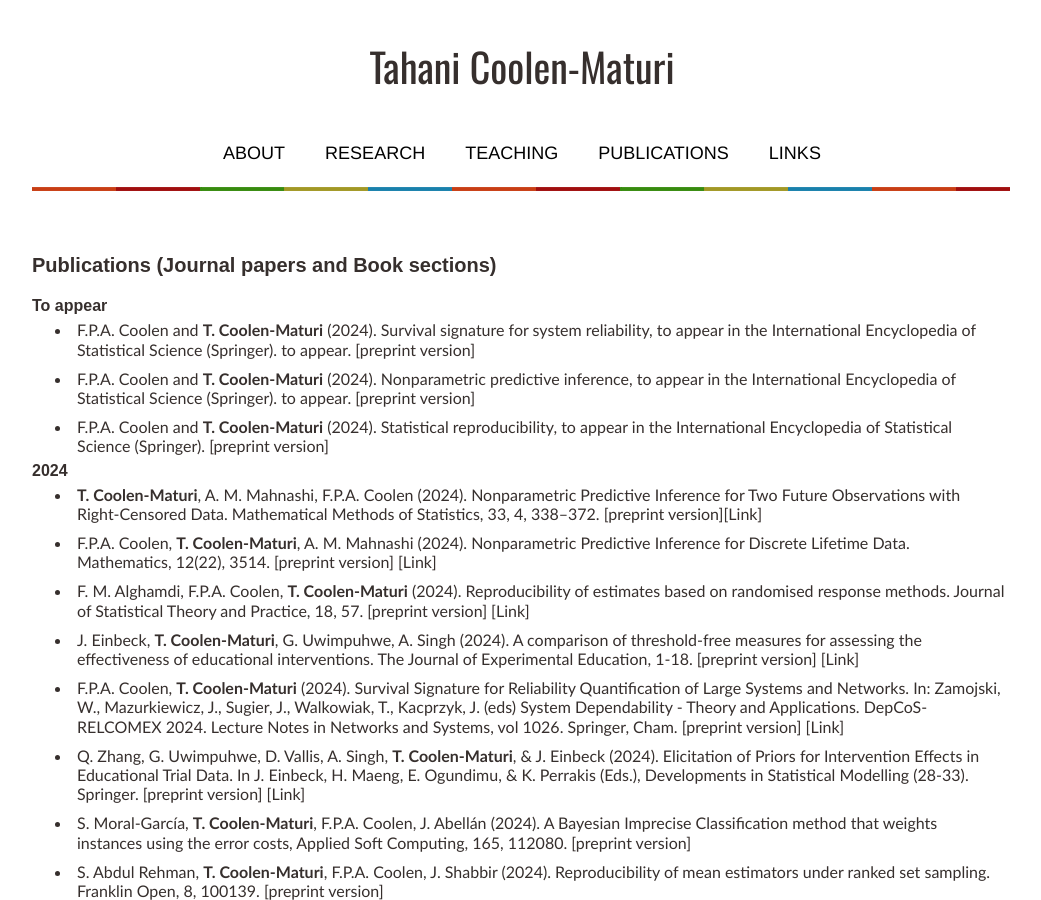
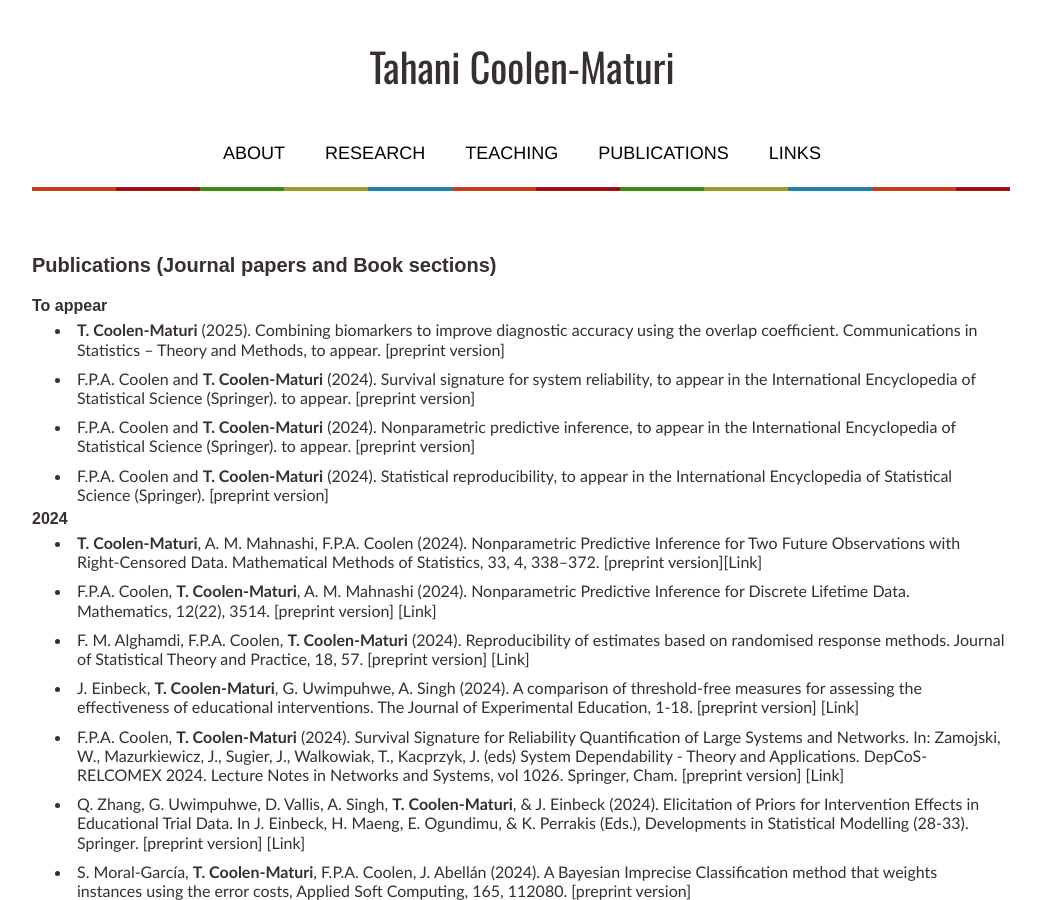
Before and after one commit to tmaturi/tahanimaturi, a Jekyll site: the page built from publications.md, in a window 1280 px wide and 900 px high. Shown: the whole window, without its empty margins (119-1160 px from the left). Built offline with Jekyll 4.4.1, drawn with Linux system fonts in a browser that asks for light colours; our own code applies the rules of GitHub Pages for plain Markdown files.

Commit message:
Update publications.md

```diff
--- a/publications.md
+++ b/publications.md
@@ -9,6 +9,9 @@
 ### To appear
 
 
+
+
+- **T. Coolen-Maturi** (2025). Combining biomarkers to improve diagnostic accuracy using the overlap coefficient. Communications in Statistics – Theory and Methods, to appear. [[preprint version](pdfs/Combine_OVL_20241123.pdf){:target="_blank"}]
 
 
 - F.P.A. Coolen and **T. Coolen-Maturi** (2024). Survival signature for system reliability, to appear in the International Encyclopedia of Statistical Science (Springer). to appear. [[preprint version](pdfs/Encycl-SurvSign-24.pdf){:target="_blank"}]
```
